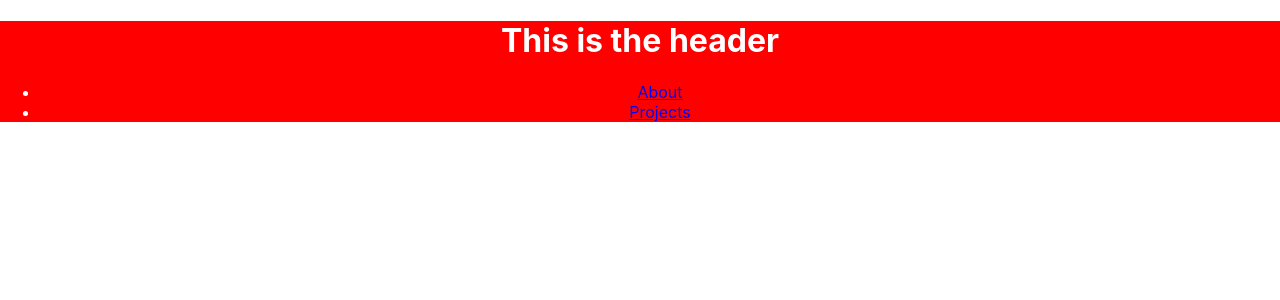
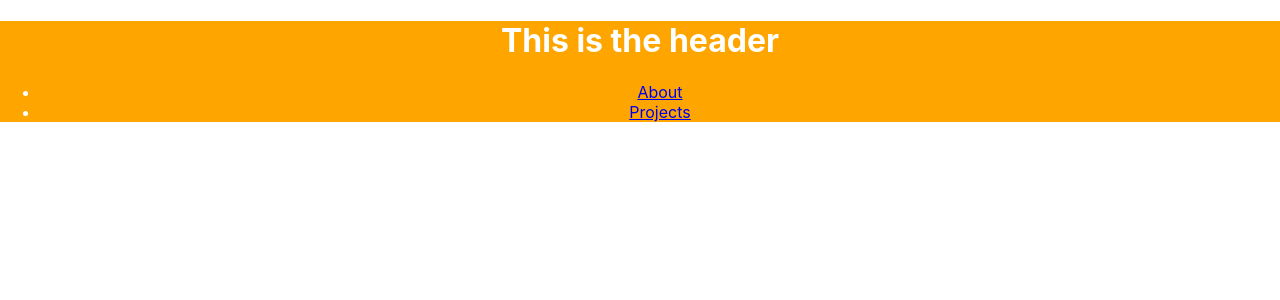
Before and after one commit to Colin-Lambert/portfolio2, a React (Create React App) app: page / in a window 1280 px wide. Shown: the top 300 px of the page. Built offline with nearby package versions, Linux system fonts and the light colour scheme.

Commit message:
Color test 12

```diff
--- a/src/App.css
+++ b/src/App.css
@@ -1,6 +1,6 @@
 .App {
   text-align: center;
-  background-color: red;
+  background-color: orange;
   color: white;
 }
 
```
